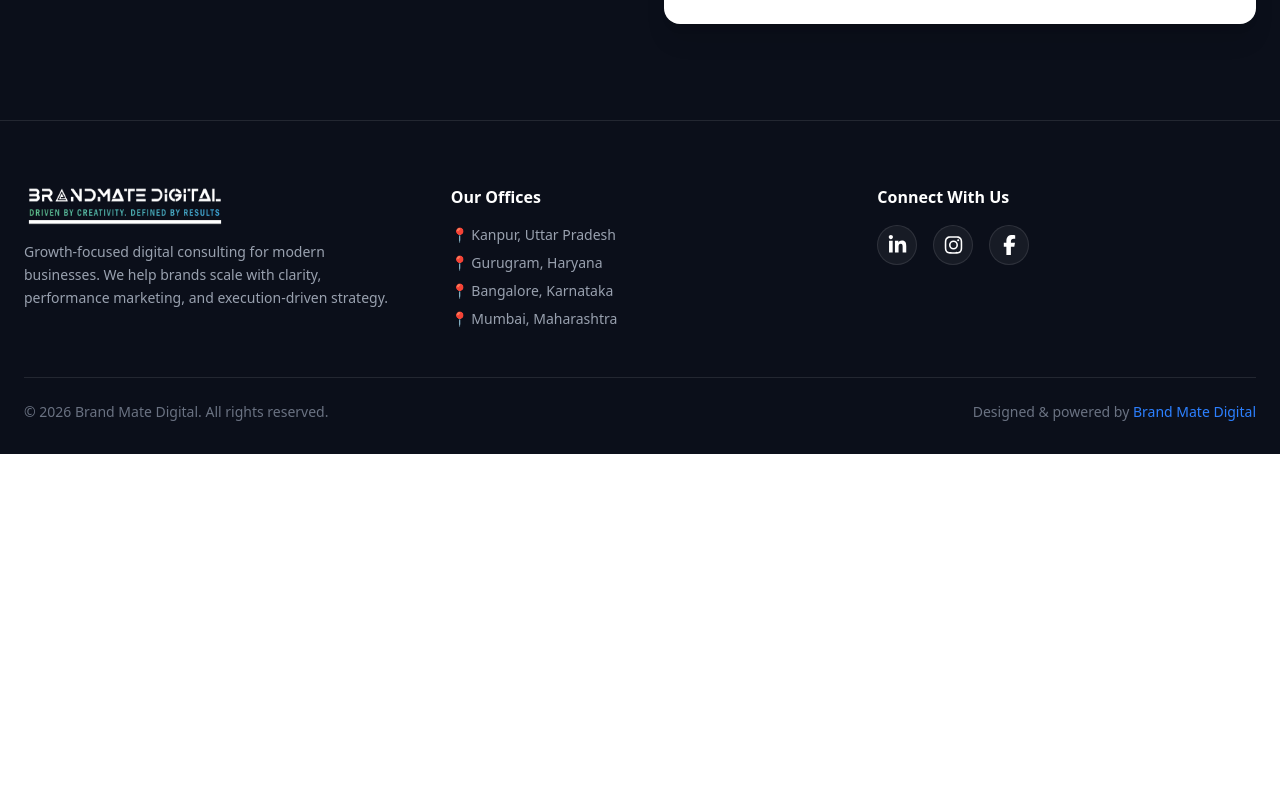
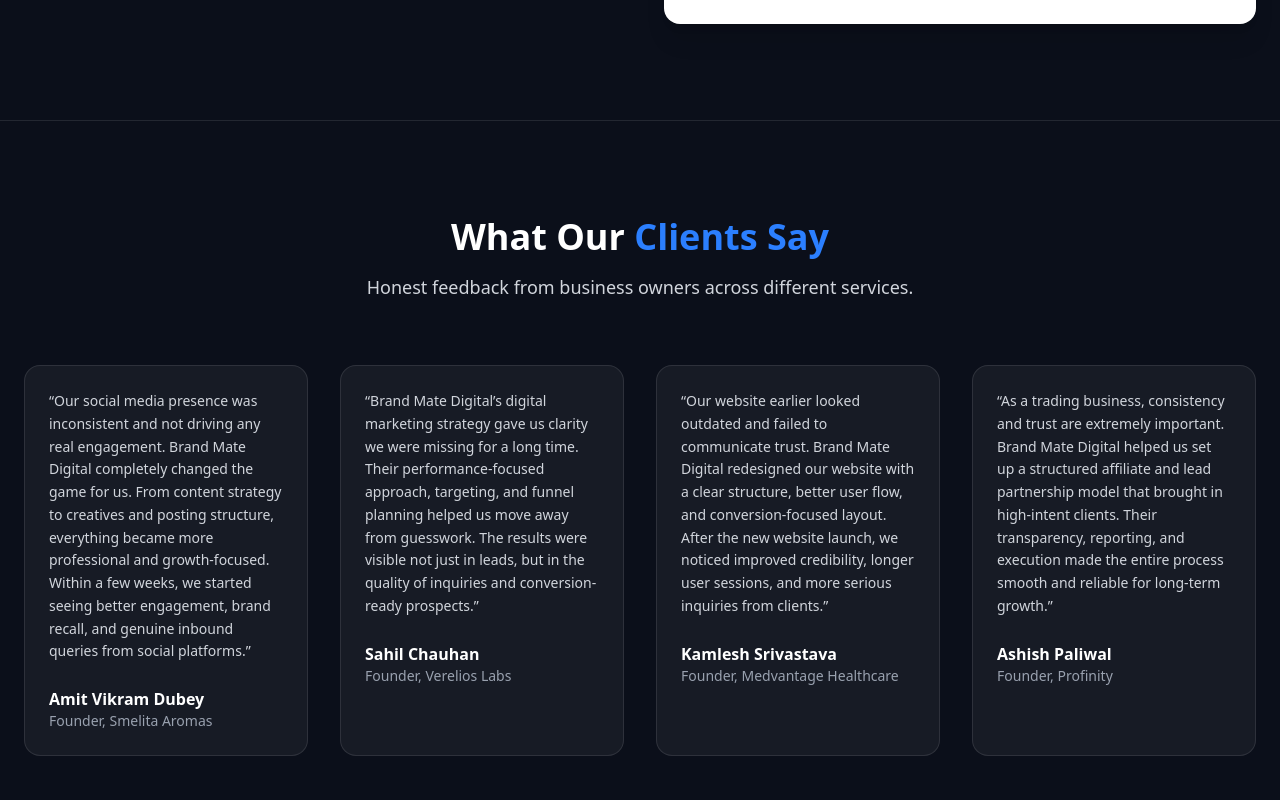
Before and after one commit to TanayTrivedi2003/Brandmateleadform, a React (Vite) app: page / in a window 1280 px wide. Shown: the part 3260-4060 px from the top of the page. Before the commit the page ends 3714 px from the top, so only its background shows below. Built offline with nearby package versions, Linux system fonts and the light colour scheme.

Commit message:
add testimonials

```diff
--- a/src/Components/leadpage.jsx
+++ b/src/Components/leadpage.jsx
@@ -523,6 +523,91 @@
                 </div>
             </section >
 
+
+
+            {/* ================= CLIENT TESTIMONIALS ================= */}
+            <section className="py-24 bg-[#0B0F1A] border-t border-white/10">
+                <div className="max-w-7xl mx-auto px-6">
+
+                    {/* Heading */}
+                    <div className="text-center max-w-3xl mx-auto">
+                        <h2 className="text-3xl md:text-4xl font-bold text-white">
+                            What Our <span className="text-blue-500">Clients Say</span>
+                        </h2>
+                        <p className="mt-4 text-gray-300 text-lg">
+                            Honest feedback from business owners across different services.
+                        </p>
+                    </div>
+
+                    {/* Testimonials Grid */}
+                    <div className="mt-16 grid grid-cols-1 sm:grid-cols-2 lg:grid-cols-4 gap-8">
+
+                        {/* SOCIAL MEDIA MARKETING */}
+                        <div className="bg-white/5 border border-white/10 rounded-2xl p-6">
+                            <p className="text-gray-300 text-sm leading-relaxed">
+                                “Our social media presence was inconsistent and not driving any real engagement.
+                                Brand Mate Digital completely changed the game for us.
+                                From content strategy to creatives and posting structure,
+                                everything became more professional and growth-focused.
+                                Within a few weeks, we started seeing better engagement,
+                                brand recall, and genuine inbound queries from social platforms.”
+                            </p>
+                            <div className="mt-6">
+                                <p className="font-semibold text-white">Amit Vikram Dubey</p>
+                                <p className="text-sm text-gray-400">Founder, Smelita Aromas</p>
+                            </div>
+                        </div>
+
+                        {/* DIGITAL MARKETING */}
+                        <div className="bg-white/5 border border-white/10 rounded-2xl p-6">
+                            <p className="text-gray-300 text-sm leading-relaxed">
+                                “Brand Mate Digital’s digital marketing strategy gave us clarity we were missing for a long time.
+                                Their performance-focused approach, targeting, and funnel planning
+                                helped us move away from guesswork.
+                                The results were visible not just in leads,
+                                but in the quality of inquiries and conversion-ready prospects.”
+                            </p>
+                            <div className="mt-6">
+                                <p className="font-semibold text-white">Sahil Chauhan</p>
+                                <p className="text-sm text-gray-400">Founder, Verelios Labs</p>
+                            </div>
+                        </div>
+
+                        {/* WEBSITE DEVELOPMENT */}
+                        <div className="bg-white/5 border border-white/10 rounded-2xl p-6">
+                            <p className="text-gray-300 text-sm leading-relaxed">
+                                “Our website earlier looked outdated and failed to communicate trust.
+                                Brand Mate Digital redesigned our website with a clear structure,
+                                better user flow, and conversion-focused layout.
+                                After the new website launch, we noticed improved credibility,
+                                longer user sessions, and more serious inquiries from clients.”
+                            </p>
+                            <div className="mt-6">
+                                <p className="font-semibold text-white">Kamlesh Srivastava</p>
+                                <p className="text-sm text-gray-400">Founder, Medvantage Healthcare</p>
+                            </div>
+                        </div>
+
+                        {/* AFFILIATE / LEAD PARTNERSHIP */}
+                        <div className="bg-white/5 border border-white/10 rounded-2xl p-6">
+                            <p className="text-gray-300 text-sm leading-relaxed">
+                                “As a trading business, consistency and trust are extremely important.
+                                Brand Mate Digital helped us set up a structured affiliate
+                                and lead partnership model that brought in high-intent clients.
+                                Their transparency, reporting, and execution
+                                made the entire process smooth and reliable for long-term growth.”
+                            </p>
+                            <div className="mt-6">
+                                <p className="font-semibold text-white">Ashish Paliwal</p>
+                                <p className="text-sm text-gray-400">Founder, Profinity</p>
+                            </div>
+                        </div>
+
+                    </div>
+                </div>
+            </section>
+
+
             {/* ================= FOOTER ================= */}
             {/* ================= FOOTER ================= */}
             <footer className="bg-[#0B0F1A] border-t border-white/10 pt-16 pb-8">
```
